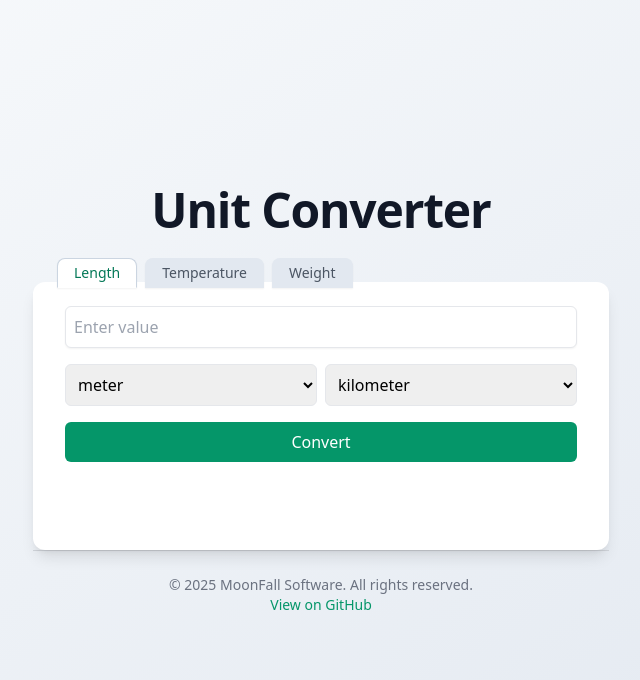
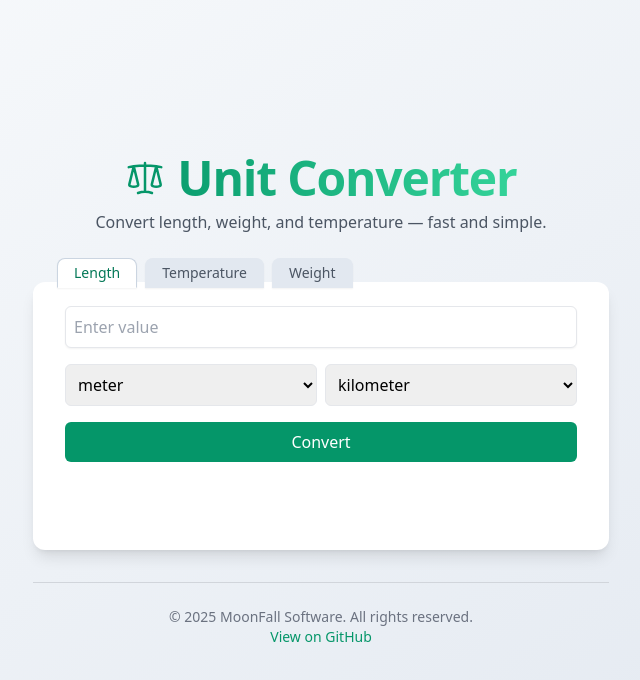
Before and after one commit to AndrewHulme88/unit-converter, a React (Vite) app: page / in a window 1280 px wide. Shown: the top 680 px of the page, without its empty margins (319-959 px from the left). Built offline with nearby package versions, Linux system fonts and the light colour scheme.

Commit message:
Added styling to heading and added subheading and icon

```diff
--- a/package.json
+++ b/package.json
@@ -10,6 +10,7 @@
     "preview": "vite preview"
   },
   "dependencies": {
+    "@heroicons/react": "^2.2.0",
     "react": "^19.1.0",
     "react-dom": "^19.1.0"
   },
--- a/src/App.jsx
+++ b/src/App.jsx
@@ -1,13 +1,24 @@
 import ConverterTabs from './components/ConverterTabs';
 import Footer from './components/Footer';
+import { ScaleIcon } from '@heroicons/react/24/outline';
 
 function App() {
   return (
     <div className="min-h-screen bg-gradient-to-br from-slate-50 to-slate-200 flex flex-col items-center justify-center px-4">
-      <h1 className="text-5xl font-bold text-gray-900 mb-12 tracking-tight">Unit Converter</h1>
-      <div className="relative w-full max-w-xl">
+      <div className="flex flex-col items-center text-center mb-12">
+        <h1 className="flex items-center gap-3 text-5xl font-extrabold text-transparent bg-clip-text bg-gradient-to-r from-emerald-600 to-emerald-400 tracking-tight">
+          <ScaleIcon className="w-10 h-10 text-emerald-600" />
+          Unit Converter
+        </h1>
+        <p className="text-gray-600 text-base mt-2">
+          Convert length, weight, and temperature — fast and simple.
+        </p>
+      </div>
+
+      <div className="relative w-full max-w-xl mb-8">
         <ConverterTabs />
       </div>
+
       <Footer />
     </div>
   );
```
Also changed, not shown: 1 other file (tests, documents, lock files or other folders).
